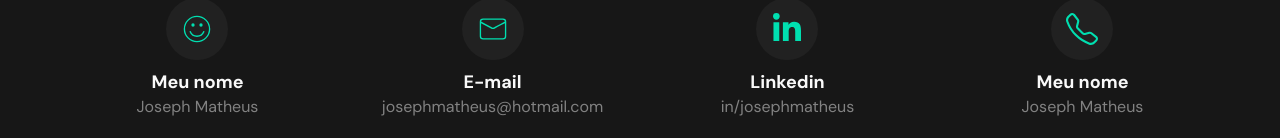
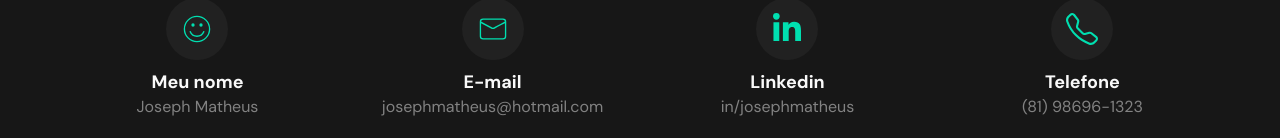
Before and after one commit to josephmatheus/portfolio, a React (Vite) app: page / in a window 1280 px wide. Shown: the part 814-952 px from the top of the page. Built offline with nearby package versions, Linux system fonts and the light colour scheme; the HTML template or start-up script is replaced by a standard one.

Commit message:
:recycle: fix: Corrigindo list-item repetido

```diff
--- a/src/components/About/index.tsx
+++ b/src/components/About/index.tsx
@@ -43,8 +43,8 @@ export const AboutSection = () => {
           <div className="icon-container">
             <BsTelephone size={iconsSize} color={iconColor}/>
           </div>
-          <h3>Meu nome</h3>
-          <span>Joseph Matheus</span>
+          <h3>Telefone</h3>
+          <span>(81) 98696-1323</span>
         </li>
       </ul>
     </S.AboutContainer>
```
